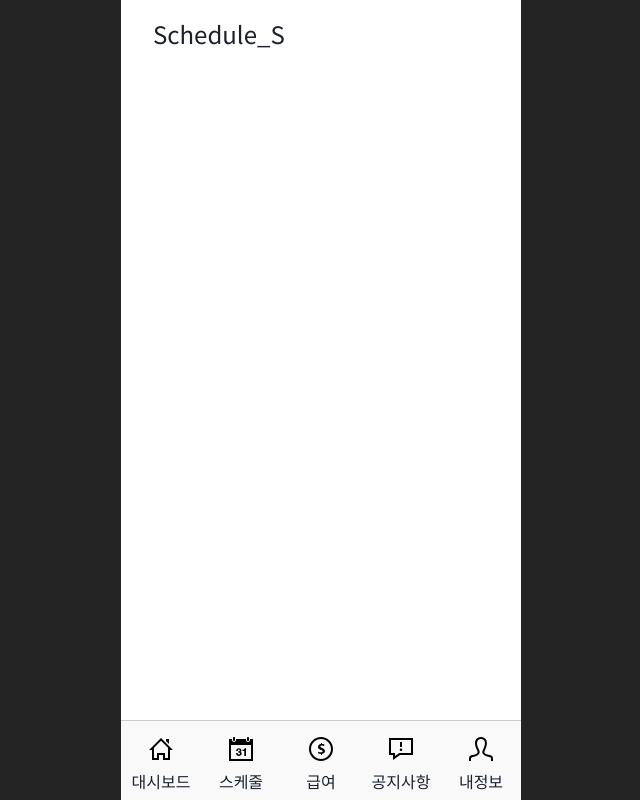
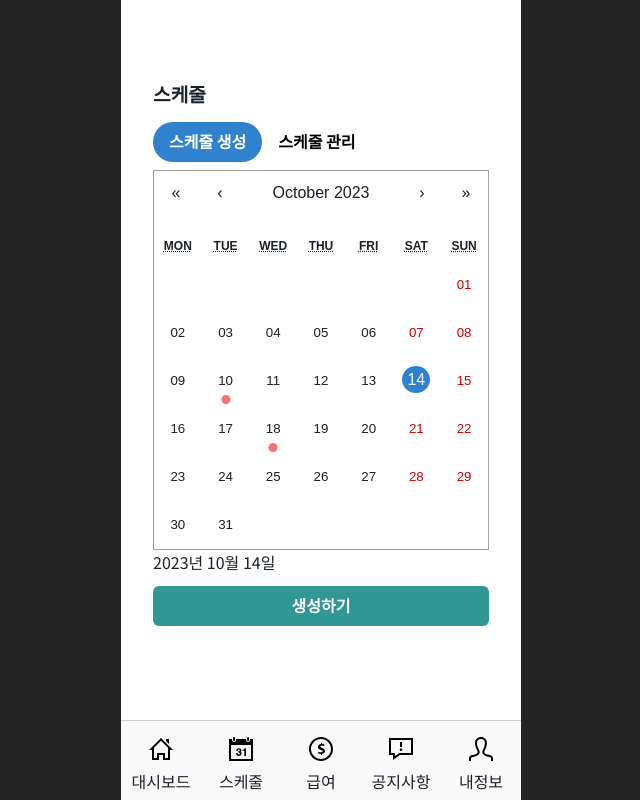
Before and after one commit to 12-Cookie/cookie-s, a React (Vite) app: page /schedule in a window 1280 px wide. Shown: the whole page, without its empty margins (319-959 px from the left). Built offline with nearby package versions, Linux system fonts and the light colour scheme; no server answers.

Commit message:
feat:admin calendar

```diff
--- a/package.json
+++ b/package.json
@@ -17,7 +17,9 @@
     "framer-motion": "^10.16.4",
     "localforage": "^1.10.0",
     "match-sorter": "^6.3.1",
+    "moment": "^2.29.4",
     "react": "^18.2.0",
+    "react-calendar": "^4.6.0",
     "react-dom": "^18.2.0",
     "react-router-dom": "^6.16.0",
     "sort-by": "^1.2.0",
--- a/src/App.jsx
+++ b/src/App.jsx
@@ -27,7 +27,7 @@ import { useEffect, useState } from "react";
 import { useNavigate, useLocation } from "react-router-dom";
 
 function App() {
-  const [isAdmin, setIsAdmin] = useState(false);
+  const [isAdmin, setIsAdmin] = useState(true);
   const [isLogin, setIsLogin] = useState(true);
 
   const navigate = useNavigate();
--- /dev/null
+++ b/src/components/Schedule/AdminCalendar.jsx
@@ -0,0 +1,68 @@
+import moment from "moment";
+import Calendar from "react-calendar";
+import styled from "styled-components";
+import "react-calendar/dist/Calendar.css";
+
+const Div = styled.div`
+  position: relative;
+  .react-calendar__tile--now {
+    background-color: white;
+  }
+  .react-calendar__tile--active {
+    background-color: white;
+  }
+  .react-calendar__tile--active:hover {
+    background-color: white;
+  }
+  .react-calendar__tile {
+    position: relative;
+    height: 3rem;
+  }
+  .react-calendar__tile--active abbr {
+    background: #f87171 !important;
+    background-color: rgb(49, 130, 206) !important;
+    padding: 15%;
+    font-size: 1rem;
+    border-radius: 50% !important;
+  }
+  .dot-container {
+    position: absolute;
+    top: 80%;
+    left: 50%;
+    transform: translateX(-50%);
+  }
+  .dot {
+    height: 9px;
+    width: 9px;
+    background-color: #f87171;
+    border-radius: 50%;
+    display: flex;
+  }
+`;
+
+const AdminCalendar = ({ onChange, value, mark }) => {
+  return (
+    <Div>
+      <Calendar
+        onChange={onChange}
+        formatDay={(locale, date) => moment(date).format("DD")}
+        value={value}
+        navigationLabel={null}
+        showNeighboringMonth={false}
+        tileContent={({ date }) => {
+          let html = [];
+          if (mark.find((x) => x === moment(date).format("YYYY-MM-DD"))) {
+            html.push(<div key={date} className="dot"></div>);
+          }
+          return (
+            <>
+              <div className="dot-container">{html}</div>
+            </>
+          );
+        }}
+      />
+    </Div>
+  );
+};
+
+export default AdminCalendar;
--- a/src/main.jsx
+++ b/src/main.jsx
@@ -1,4 +1,3 @@
-import React from "react";
 import ReactDOM from "react-dom/client";
 import App from "./App.jsx";
 import "./index.css";
--- a/src/pages/Schedule/admin/addSchedule/AddSchedule.jsx
+++ b/src/pages/Schedule/admin/addSchedule/AddSchedule.jsx
@@ -3,7 +3,7 @@ import * as style from "./AddSchedule.style";
 const AddSchedule = () => {
   return (
     <style.AddScheduleWrap>
-      <h1>AddSchedule</h1>
+      <style.Header>sda</style.Header>
     </style.AddScheduleWrap>
   );
 };
--- a/src/pages/Schedule/admin/addSchedule/AddSchedule.style.jsx
+++ b/src/pages/Schedule/admin/addSchedule/AddSchedule.style.jsx
@@ -1,3 +1,9 @@
 import styled from "styled-components";
 
 export const AddScheduleWrap = styled.div``;
+
+export const Header = styled.div`
+  margin-top: 4rem;
+  font-weight: 700;
+  font-size: 1.2rem;
+`;
--- a/src/pages/Schedule/admin/schedule/Schedule_A.jsx
+++ b/src/pages/Schedule/admin/schedule/Schedule_A.jsx
@@ -1,11 +1,41 @@
+import { useState } from "react";
 import * as style from "./Schedule_A.style";
+import "react-calendar/dist/Calendar.css";
+import moment from "moment";
+import { Button } from "@chakra-ui/react";
+import { Link } from "react-router-dom";
+import AdminCalendar from "../../../../components/Schedule/AdminCalendar";
 
 const Schedule_A = () => {
+  const [value, onChange] = useState(new Date());
+  const [mark, setMark] = useState(["2022-10-01", "2023-10-18", "2023-10-10"]);
   return (
     <style.ScheduleWrap>
-      <h1>Schedule_A</h1>
+      <style.Header>스케줄</style.Header>
+      <div>
+        <Button borderRadius="2rem " colorScheme="blue" size="md">
+          스케줄 생성
+        </Button>
+        <Link to="/schedule/manage">
+          <Button
+            borderRadius="2rem "
+            colorScheme="white"
+            color="black"
+            size="md">
+            스케줄 관리
+          </Button>
+        </Link>
+      </div>
+
+      <AdminCalendar onChange={onChange} value={value} mark={mark} />
+      <div>{moment(value).format("YYYY년 MM월 DD일")}</div>
+
+      <Link to="/schedule/add">
+        <Button w="100%" mt="3" colorScheme="teal" size="md">
+          생성하기
+        </Button>
+      </Link>
     </style.ScheduleWrap>
   );
 };
-
 export default Schedule_A;
--- a/src/pages/Schedule/admin/schedule/Schedule_A.style.jsx
+++ b/src/pages/Schedule/admin/schedule/Schedule_A.style.jsx
@@ -1,3 +1,13 @@
 import styled from "styled-components";
 
-export const ScheduleWrap = styled.div``;
+export const Header = styled.div`
+  margin-top: 4rem;
+  font-weight: 700;
+  font-size: 1.2rem;
+`;
+
+export const ScheduleWrap = styled.div`
+  > div:nth-child(2) {
+    margin: 0.8rem 0 0.5rem 0;
+  }
+`;
```
Also changed, not shown: 2 other files (tests, documents, lock files or other folders).
